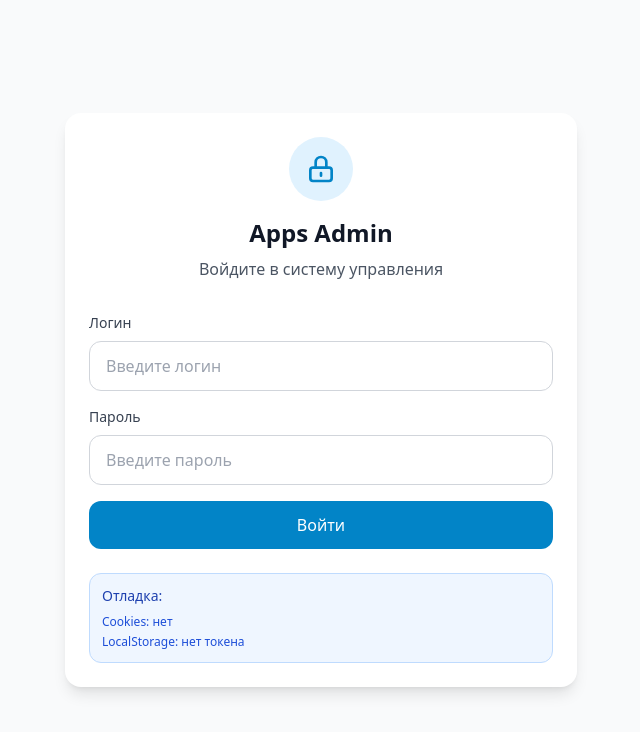
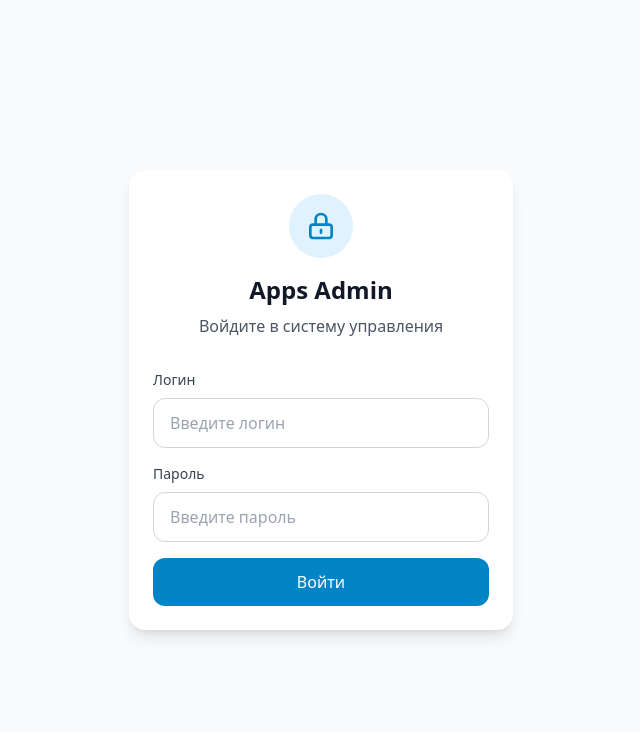
Before and after one commit to writer169/apps-admin, a Next.js app: page /login in a window 1280 px wide. Shown: the top 732 px of the page, without its empty margins (319-959 px from the left). Built offline with nearby package versions, Linux system fonts and the light colour scheme.

Commit message:
Update page.tsx

```diff
--- a/app/login/page.tsx
+++ b/app/login/page.tsx
@@ -8,16 +8,12 @@ export default function LoginPage() {
   const [password, setPassword] = useState('')
   const [loading, setLoading] = useState(false)
   const [error, setError] = useState('')
-  const [debugInfo, setDebugInfo] = useState<any>(null)
   const router = useRouter()
 
   const handleSubmit = async (e: React.FormEvent) => {
     e.preventDefault()
     setLoading(true)
     setError('')
-    setDebugInfo(null)
-
-    console.log('Login attempt:', { login, passwordLength: password.length })
 
     try {
       const response = await fetch('/api/auth/login', {
@@ -28,47 +24,15 @@ export default function LoginPage() {
         body: JSON.stringify({ login, password }),
       })
 
-      console.log('Response status:', response.status)
-
       const data = await response.json()
-      console.log('Response data:', data)
-
-      // Добавляем отладочную информацию
-      setDebugInfo({
-        status: response.status,
-        data: data,
-        cookies: document.cookie
-      })
 
       if (response.ok) {
-        console.log('Login successful')
-
-        // Если есть токен в ответе, сохраняем его в localStorage как fallback
-        if (data.token) {
-          localStorage.setItem('auth-token', data.token)
-          console.log('Token saved to localStorage')
-        }
-
-        // Проверяем, установился ли cookie
-        const hasCookie = document.cookie.includes('auth-token')
-        console.log('Cookie set:', hasCookie)
-
-        if (!hasCookie && !data.token) {
-          setError('Ошибка установки авторизации')
-          return
-        }
-
-        // Редирект с небольшой задержкой
-        setTimeout(() => {
-          router.push('/dashboard')
-        }, 100)
+        router.push('/dashboard')
       } else {
-        console.error('Login failed:', data.error)
         setError(data.error || 'Ошибка входа')
       }
     } catch (err) {
-      console.error('Network error:', err)
-      setError('Ошибка сети: ' + (err as Error).message)
+      setError('Ошибка сети')
     } finally {
       setLoading(false)
     }
@@ -76,7 +40,7 @@ export default function LoginPage() {
 
   return (
     <div className="min-h-screen flex items-center justify-center p-4">
-      <div className="w-full max-w-lg">
+      <div className="w-full max-w-sm">
         <div className="bg-white rounded-2xl shadow-lg p-6">
           <div className="text-center mb-8">
             <div className="w-16 h-16 bg-primary-100 rounded-full flex items-center justify-center mx-auto mb-4">
@@ -125,16 +89,6 @@ export default function LoginPage() {
               </div>
             )}
 
-            {/* Debug информация */}
-            {debugInfo && (
-              <div className="bg-gray-50 border border-gray-200 rounded-xl p-3">
-                <h4 className="text-sm font-medium text-gray-700 mb-2">Debug Info:</h4>
-                <pre className="text-xs text-gray-600 overflow-auto max-h-40">
-                  {JSON.stringify(debugInfo, null, 2)}
-                </pre>
-              </div>
-            )}
-
             <button
               type="submit"
               disabled={loading}
@@ -153,14 +107,6 @@ export default function LoginPage() {
               )}
             </button>
           </form>
-
-          <div className="mt-6 p-3 bg-blue-50 border border-blue-200 rounded-xl">
-            <h4 className="text-sm font-medium text-blue-800 mb-2">Отладка:</h4>
-            <div className="text-xs text-blue-700 space-y-1">
-              <div>Cookies: {document.cookie || 'нет'}</div>
-              <div>LocalStorage: {typeof window !== 'undefined' && localStorage.getItem('auth-token') ? 'есть токен' : 'нет токена'}</div>
-            </div>
-          </div>
         </div>
       </div>
     </div>
```
